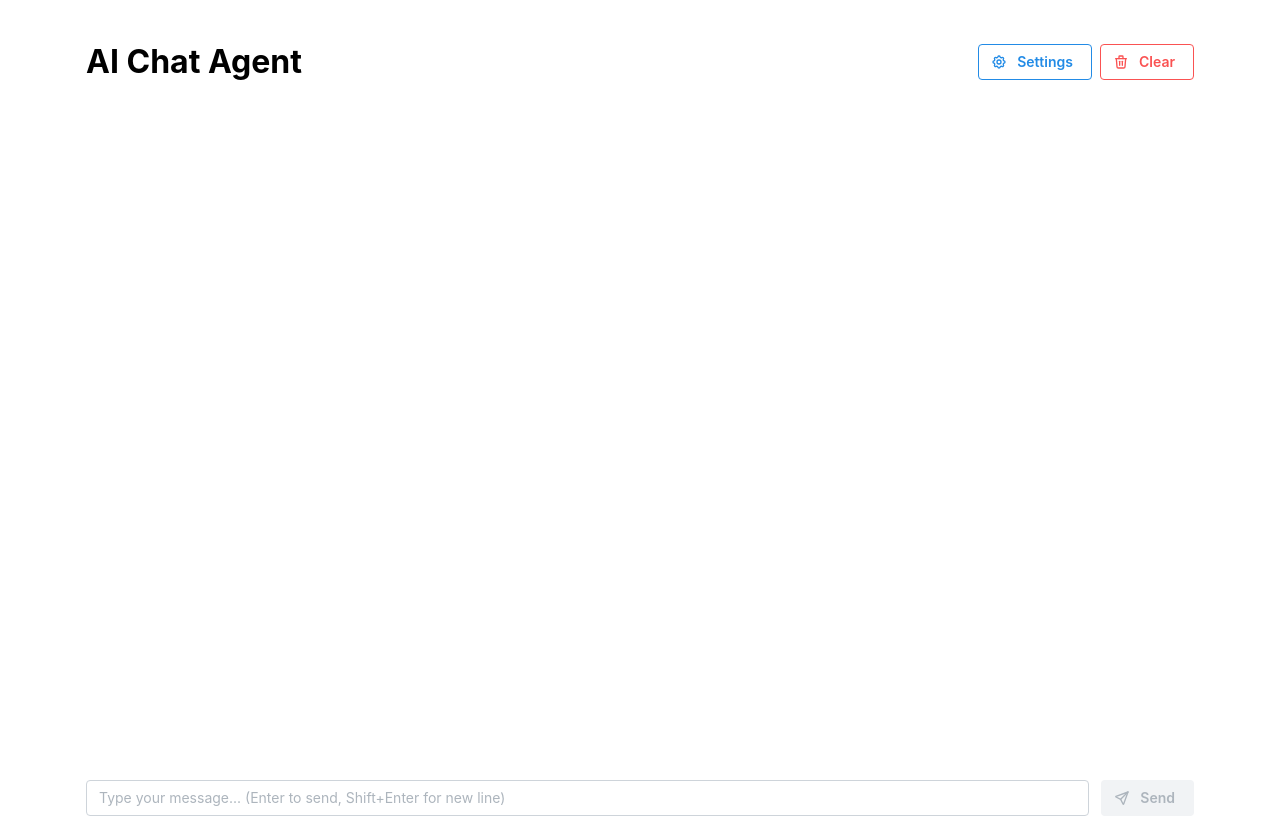
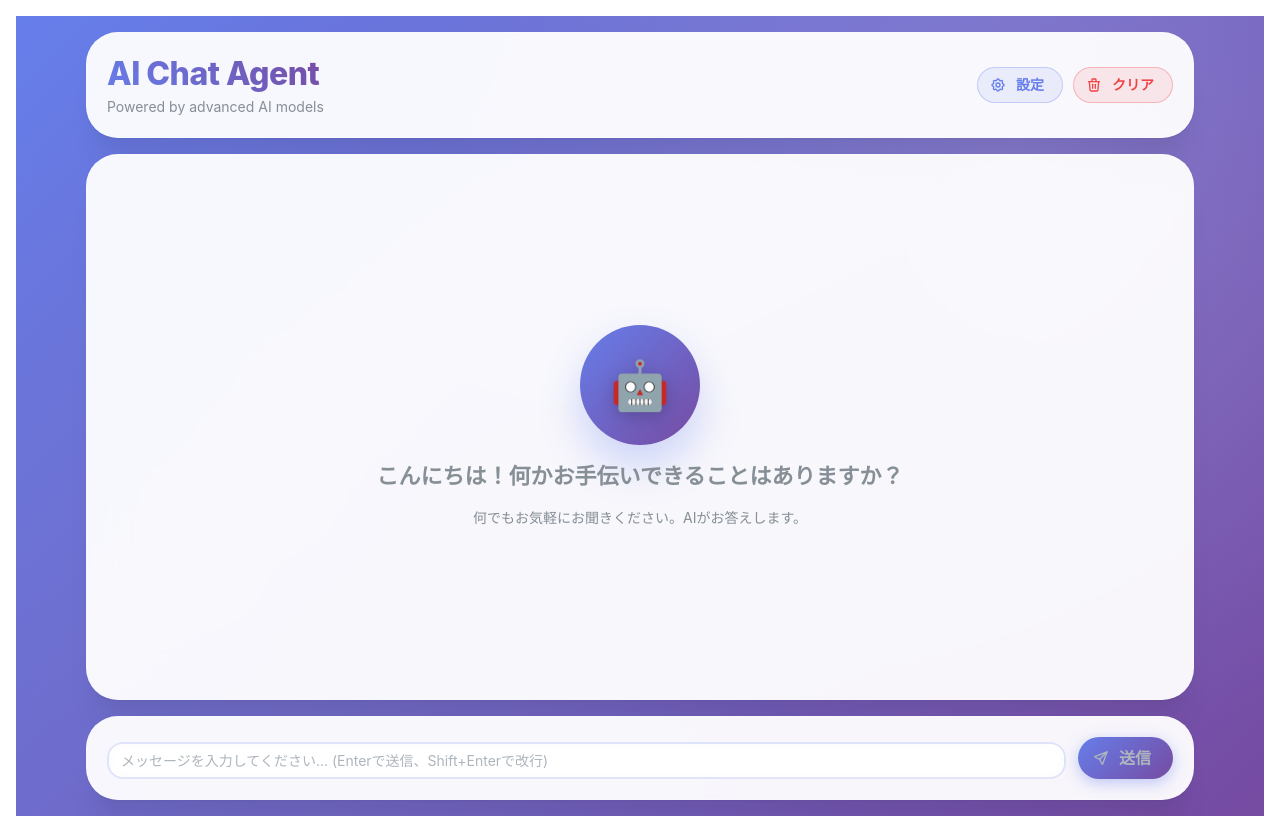
Before and after one commit to shimpei1494/chat-agent-react-flask, a React (Vite) app in the folder frontend/: page / in a window 1280 px wide. Built offline with nearby package versions, Linux system fonts and the light colour scheme.

Commit message:
UIの雰囲気変更

```diff
--- a/frontend/src/components/ClearChatButton/ClearChatButton.tsx
+++ b/frontend/src/components/ClearChatButton/ClearChatButton.tsx
@@ -8,12 +8,27 @@ interface ClearChatButtonProps {
 function ClearChatButton({ onClear }: ClearChatButtonProps) {
   return (
     <Button
-      variant="outline"
-      color="red"
+      variant="light"
       leftSection={<IconTrash size={16} />}
       onClick={onClear}
+      radius="xl"
+      style={{
+        background: 'rgba(239, 68, 68, 0.1)',
+        border: '1px solid rgba(239, 68, 68, 0.3)',
+        color: '#ef4444',
+        transition: 'all 0.3s ease',
+      }}
+      styles={{
+        root: {
+          '&:hover': {
+            background: 'rgba(239, 68, 68, 0.2)',
+            transform: 'translateY(-1px)',
+            boxShadow: '0 4px 15px rgba(239, 68, 68, 0.3)',
+          },
+        },
+      }}
     >
-      Clear
+      クリア
     </Button>
   );
 }
--- a/frontend/src/components/QuestionInput/QuestionInput.tsx
+++ b/frontend/src/components/QuestionInput/QuestionInput.tsx
@@ -1,6 +1,6 @@
-import { useState } from 'react';
-import { Textarea, Button, Group } from '@mantine/core';
-import { IconSend } from '@tabler/icons-react';
+import { Button, Group, Textarea } from "@mantine/core";
+import { IconSend } from "@tabler/icons-react";
+import { useState } from "react";
 
 interface QuestionInputProps {
 	onSend: (message: string) => void;
@@ -8,17 +8,17 @@ interface QuestionInputProps {
 }
 
 function QuestionInput({ onSend, disabled = false }: QuestionInputProps) {
-  const [input, setInput] = useState('');
+	const [input, setInput] = useState("");
 
 	const handleSubmit = () => {
 		if (input.trim() && !disabled) {
 			onSend(input.trim());
-      setInput('');
+			setInput("");
 		}
 	};
 
 	const handleKeyDown = (event: React.KeyboardEvent) => {
-    if (event.key === 'Enter' && !event.shiftKey) {
+		if (event.key === "Enter" && !event.shiftKey) {
 			event.preventDefault();
 			handleSubmit();
 		}
@@ -27,22 +27,57 @@ function QuestionInput({ onSend, disabled = false }: QuestionInputProps) {
 	return (
 		<Group align="flex-end" gap="sm">
 			<Textarea
-        placeholder="Type your message... (Enter to send, Shift+Enter for new line)"
+				placeholder="メッセージを入力してください... (Enterで送信、Shift+Enterで改行)"
 				value={input}
 				onChange={(event) => setInput(event.currentTarget.value)}
 				onKeyDown={handleKeyDown}
 				autosize
 				minRows={1}
 				maxRows={10}
-        style={{ flex: 1 }}
+				style={{
+					flex: 1,
+				}}
+				styles={{
+					input: {
+						border: "2px solid rgba(102, 126, 234, 0.2)",
+						borderRadius: "16px",
+						background: "rgba(255, 255, 255, 0.8)",
+						backdropFilter: "blur(10px)",
+						transition: "all 0.3s ease",
+						"&:focus": {
+							borderColor: "#667eea",
+							boxShadow: "0 0 0 3px rgba(102, 126, 234, 0.1)",
+							background: "rgba(255, 255, 255, 0.95)",
+						},
+					},
+				}}
 				disabled={disabled}
 			/>
 			<Button
 				onClick={handleSubmit}
 				disabled={!input.trim() || disabled}
 				leftSection={<IconSend size={16} />}
+				size="md"
+				radius="xl"
+				style={{
+					background: "linear-gradient(135deg, #667eea 0%, #764ba2 100%)",
+					border: "none",
+					boxShadow: "0 4px 15px rgba(102, 126, 234, 0.4)",
+					transition: "all 0.3s ease",
+				}}
+				styles={{
+					root: {
+						"&:hover": {
+							transform: "translateY(-2px)",
+							boxShadow: "0 6px 20px rgba(102, 126, 234, 0.6)",
+						},
+						"&:active": {
+							transform: "translateY(0px)",
+						},
+					},
+				}}
 			>
-        Send
+				送信
 			</Button>
 		</Group>
 	);
--- a/frontend/src/components/SettingsButton/SettingsButton.tsx
+++ b/frontend/src/components/SettingsButton/SettingsButton.tsx
@@ -45,11 +45,27 @@ function SettingsButton({ settings, onSettingsChange }: SettingsButtonProps) {
   return (
     <>
       <Button
-        variant="outline"
+        variant="light"
         leftSection={<IconSettings size={16} />}
         onClick={() => setOpened(true)}
+        radius="xl"
+        style={{
+          background: 'rgba(102, 126, 234, 0.1)',
+          border: '1px solid rgba(102, 126, 234, 0.3)',
+          color: '#667eea',
+          transition: 'all 0.3s ease',
+        }}
+        styles={{
+          root: {
+            '&:hover': {
+              background: 'rgba(102, 126, 234, 0.2)',
+              transform: 'translateY(-1px)',
+              boxShadow: '0 4px 15px rgba(102, 126, 234, 0.3)',
+            },
+          },
+        }}
       >
-        Settings
+        設定
       </Button>
 
       <Modal
--- a/frontend/src/pages/chat/ChatPage.tsx
+++ b/frontend/src/pages/chat/ChatPage.tsx
@@ -1,14 +1,23 @@
-import { Container, Stack } from '@mantine/core';
-import { useState } from 'react';
-import Answer from '../../components/Answer/Answer';
-import ClearChatButton from '../../components/ClearChatButton/ClearChatButton';
-import QuestionInput from '../../components/QuestionInput/QuestionInput';
-import SettingsButton from '../../components/SettingsButton/SettingsButton';
+import {
+	Box,
+	Card,
+	Container,
+	Flex,
+	Group,
+	Stack,
+	Text,
+	Title,
+} from "@mantine/core";
+import { useState } from "react";
+import Answer from "../../components/Answer/Answer";
+import ClearChatButton from "../../components/ClearChatButton/ClearChatButton";
+import QuestionInput from "../../components/QuestionInput/QuestionInput";
+import SettingsButton from "../../components/SettingsButton/SettingsButton";
 
 interface Message {
 	id: string;
 	content: string;
-  role: 'user' | 'assistant';
+	role: "user" | "assistant";
 	timestamp: number;
 }
 
@@ -22,8 +31,8 @@ function ChatPage() {
 	const [messages, setMessages] = useState<Message[]>([]);
 	const [isLoading, setIsLoading] = useState(false);
 	const [settings, setSettings] = useState<ChatSettings>({
-    model: 'gpt-4o-mini',
-    systemPrompt: 'You are a helpful AI assistant.',
+		model: "gpt-4o-mini",
+		systemPrompt: "You are a helpful AI assistant.",
 		temperature: 0.7,
 	});
 
@@ -31,7 +40,7 @@ function ChatPage() {
 		const userMessage: Message = {
 			id: crypto.randomUUID(),
 			content,
-      role: 'user',
+			role: "user",
 			timestamp: Date.now(),
 		};
 
@@ -39,10 +48,10 @@ function ChatPage() {
 		setIsLoading(true);
 
 		try {
-      const response = await fetch('/api/v1/chat', {
-        method: 'POST',
+			const response = await fetch("/api/v1/chat", {
+				method: "POST",
 				headers: {
-          'Content-Type': 'application/json',
+					"Content-Type": "application/json",
 				},
 				body: JSON.stringify({
 					message: content,
@@ -54,24 +63,24 @@ function ChatPage() {
 			});
 
 			if (!response.ok) {
-        throw new Error('Failed to get response');
+				throw new Error("Failed to get response");
 			}
 
 			const data = await response.json();
 			const assistantMessage: Message = {
 				id: crypto.randomUUID(),
 				content: data.response,
-        role: 'assistant',
+				role: "assistant",
 				timestamp: Date.now(),
 			};
 
 			setMessages((prev) => [...prev, assistantMessage]);
 		} catch (error) {
-      console.error('Error:', error);
+			console.error("Error:", error);
 			const errorMessage: Message = {
 				id: crypto.randomUUID(),
-        content: 'Sorry, there was an error processing your request.',
-        role: 'assistant',
+				content: "Sorry, there was an error processing your request.",
+				role: "assistant",
 				timestamp: Date.now(),
 			};
 			setMessages((prev) => [...prev, errorMessage]);
@@ -85,36 +94,149 @@ function ChatPage() {
 	};
 
 	return (
-    <Container size="lg" h="100vh">
-      <Stack h="100%" gap="md">
-        <div
+		<Box
+			h="100vh"
 			style={{
-            display: 'flex',
-            justifyContent: 'space-between',
-            alignItems: 'center',
+				background: "linear-gradient(135deg, #667eea 0%, #764ba2 100%)",
+				position: "relative",
+				overflow: "hidden",
 			}}
 		>
-          <h1>AI Chat Agent</h1>
-          <div style={{ display: 'flex', gap: '8px' }}>
+			{/* Background pattern overlay */}
+			<Box
+				style={{
+					position: "absolute",
+					top: 0,
+					left: 0,
+					right: 0,
+					bottom: 0,
+					background: `
+            radial-gradient(circle at 20% 80%, rgba(120, 119, 198, 0.3) 0%, transparent 50%),
+            radial-gradient(circle at 80% 20%, rgba(255, 255, 255, 0.15) 0%, transparent 50%),
+            radial-gradient(circle at 40% 40%, rgba(120, 119, 198, 0.2) 0%, transparent 50%)
+          `,
+				}}
+			/>
+
+			<Container size="lg" h="100%" style={{ position: "relative", zIndex: 1 }}>
+				<Stack h="100%" gap="md" py="md">
+					{/* Modern Header */}
+					<Card
+						shadow="xl"
+						padding="lg"
+						radius="xl"
+						style={{
+							background: "rgba(255, 255, 255, 0.95)",
+							backdropFilter: "blur(20px)",
+							border: "1px solid rgba(255, 255, 255, 0.2)",
+						}}
+					>
+						<Flex justify="space-between" align="center">
+							<Box>
+								<Title
+									order={1}
+									size="2rem"
+									style={{
+										background: "linear-gradient(45deg, #667eea, #764ba2)",
+										WebkitBackgroundClip: "text",
+										WebkitTextFillColor: "transparent",
+										fontWeight: 800,
+										letterSpacing: "-0.5px",
+									}}
+								>
+									AI Chat Agent
+								</Title>
+								<Text c="dimmed" size="sm" mt={2}>
+									Powered by advanced AI models
+								</Text>
+							</Box>
+							<Group gap="xs">
 								<SettingsButton
 									settings={settings}
 									onSettingsChange={setSettings}
 								/>
 								<ClearChatButton onClear={handleClearChat} />
-          </div>
-        </div>
+							</Group>
+						</Flex>
+					</Card>
 
-        <div style={{ flex: 1, overflow: 'auto' }}>
+					{/* Chat Area */}
+					<Card
+						shadow="xl"
+						radius="xl"
+						p="lg"
+						style={{
+							flex: 1,
+							background: "rgba(255, 255, 255, 0.95)",
+							backdropFilter: "blur(20px)",
+							border: "1px solid rgba(255, 255, 255, 0.2)",
+							overflow: "hidden",
+						}}
+					>
+						<Box h="100%" style={{ overflow: "auto" }}>
+							{messages.length === 0 ? (
+								<Flex
+									h="100%"
+									direction="column"
+									justify="center"
+									align="center"
+									gap="md"
+								>
+									<Box
+										w={120}
+										h={120}
+										style={{
+											background:
+												"linear-gradient(135deg, #667eea 0%, #764ba2 100%)",
+											borderRadius: "50%",
+											display: "flex",
+											alignItems: "center",
+											justifyContent: "center",
+											boxShadow: "0 20px 40px rgba(102, 126, 234, 0.3)",
+										}}
+									>
+										<Text
+											size="3rem"
+											style={{
+												filter: "drop-shadow(0 4px 8px rgba(0,0,0,0.2))",
+											}}
+										>
+											🤖
+										</Text>
+									</Box>
+									<Title order={3} ta="center" c="dimmed">
+										こんにちは！何かお手伝いできることはありますか？
+									</Title>
+									<Text ta="center" c="dimmed" size="sm">
+										何でもお気軽にお聞きください。AIがお答えします。
+									</Text>
+								</Flex>
+							) : (
 								<Stack gap="md">
 									{messages.map((message) => (
 										<Answer key={message.id} message={message} />
 									))}
 								</Stack>
-        </div>
+							)}
+						</Box>
+					</Card>
 
+					{/* Input Area */}
+					<Card
+						shadow="xl"
+						padding="lg"
+						radius="xl"
+						style={{
+							background: "rgba(255, 255, 255, 0.95)",
+							backdropFilter: "blur(20px)",
+							border: "1px solid rgba(255, 255, 255, 0.2)",
+						}}
+					>
 						<QuestionInput onSend={handleSendMessage} disabled={isLoading} />
+					</Card>
 				</Stack>
 			</Container>
+		</Box>
 	);
 }
 
```
Also changed, not shown: frontend/src/components/Answer/Answer.tsx (+31 -11 lines). Lines whose indentation alone changed are shown as unchanged.
